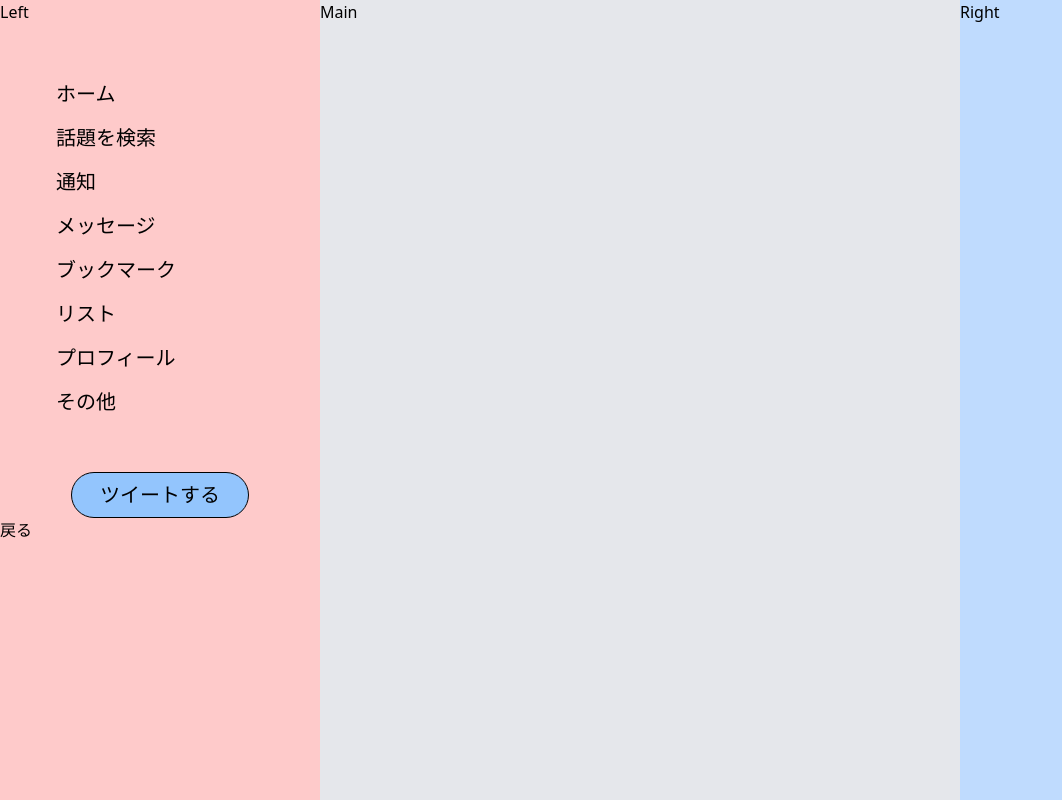
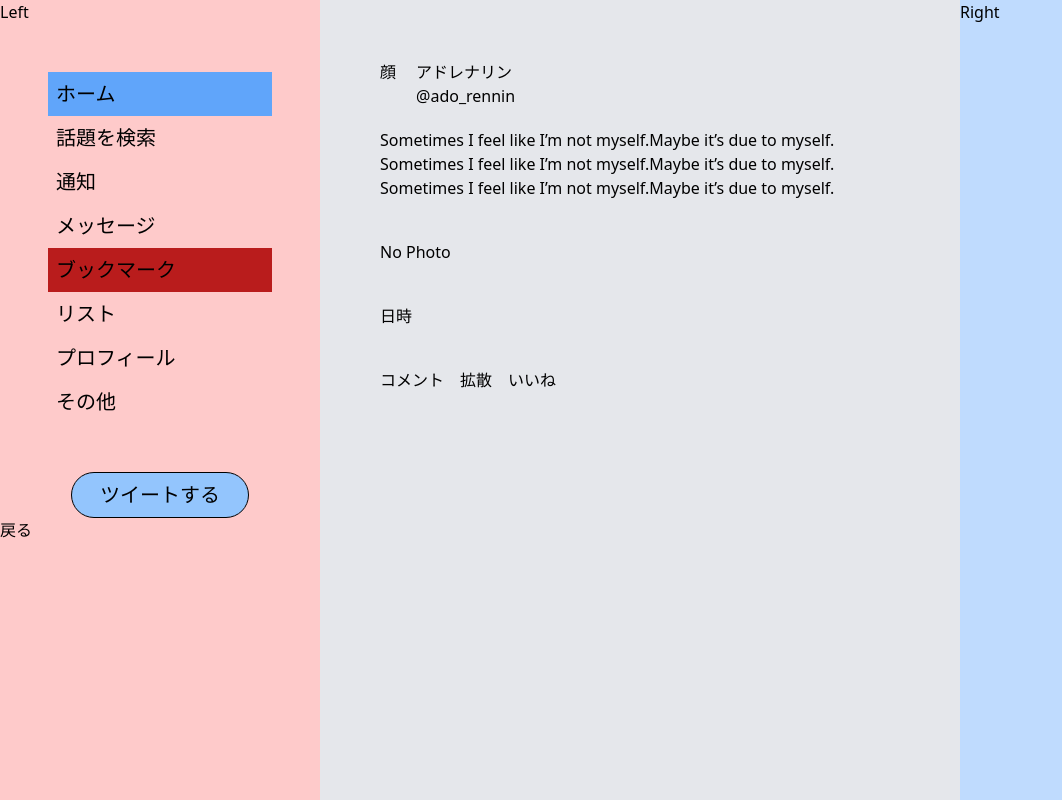
Before and after one commit to mitchan-tenpa/twitter-app, a Next.js app: page /TwitterPage in a window 1280 px wide. Shown: the whole page, without its empty margins (0-1062 px from the left). Built offline with nearby package versions, Linux system fonts and the light colour scheme.

Commit message:
⚡️ 画面の装飾

```diff
--- a/pages/TwitterPage.tsx
+++ b/pages/TwitterPage.tsx
@@ -5,31 +5,51 @@ import Link from "next/link";
 const Twitter = () => {
   return(
     <div className="flex justify-between">
-      <div className="bg-red-200 h-screen basis-1/4">
+      <div className="basis-1/4 h-screen bg-red-200">
         <div>
           Left
         </div>
         <ul className="flex flex-col p-12">
-          <li className="text-xl p-2">ホーム</li>
-          <li className="text-xl p-2">話題を検索</li>
-          <li className="text-xl p-2">通知</li>
-          <li className="text-xl p-2">メッセージ</li>
-          <li className="text-xl p-2">ブックマーク</li>
-          <li className="text-xl p-2">リスト</li>
-          <li className="text-xl p-2">プロフィール</li>
-          <li className="text-xl p-2">その他</li>
+          <li className="p-2 text-xl bg-blue-400">ホーム</li>
+          <li className="p-2 text-xl">話題を検索</li>
+          <li className="p-2 text-xl">通知</li>
+          <li className="p-2 text-xl">メッセージ</li>
+          <li className="p-2 text-xl bg-red-700">ブックマーク</li>
+          <li className="p-2 text-xl">リスト</li>
+          <li className="p-2 text-xl">プロフィール</li>
+          <li className="p-2 text-xl">その他</li>
         </ul>
         <div className="flex justify-center">
-          <button className="border border-black rounded-3xl bg-blue-300 text-xl py-2 px-7">
+          <button className="py-2 px-7 text-xl bg-blue-300 rounded-3xl border border-black">
             ツイートする
           </button>
         </div>
         <Link href="/">戻る</Link>
       </div>
-      <div className="bg-gray-200 basis-1/2">
-        <div>Main</div>
+      <div className="basis-1/2 p-5 bg-gray-200">
+        <div className="p-10">
+          <div className="flex gap-5 justify-start">
+            <p className="">顔</p>
+            <div>
+              <p>アドレナリン</p>
+              <p>@ado_rennin</p>
+            </div>
+          </div>
+          <div className="py-5">
+            <p>Sometimes I feel like I’m not myself.Maybe it’s due to myself. Sometimes I feel like I’m not myself.Maybe it’s due to myself. Sometimes I feel like I’m not myself.Maybe it’s due to myself. </p>
+          </div>
+          <div className="py-5 mx-auto">
+            <div>No Photo</div>
+          </div>
+          <div className="py-5">日時</div>
+          <div className="flex gap-4 justify-start py-5">
+            <div>コメント</div>
+            <div>拡散</div>
+            <div>いいね</div>
+          </div>
+        </div>
       </div>
-      <div className="bg-blue-200 basis-1/4">
+      <div className="basis-1/4 bg-blue-200">
         <div>Right</div>
       </div>
     </div>
```
